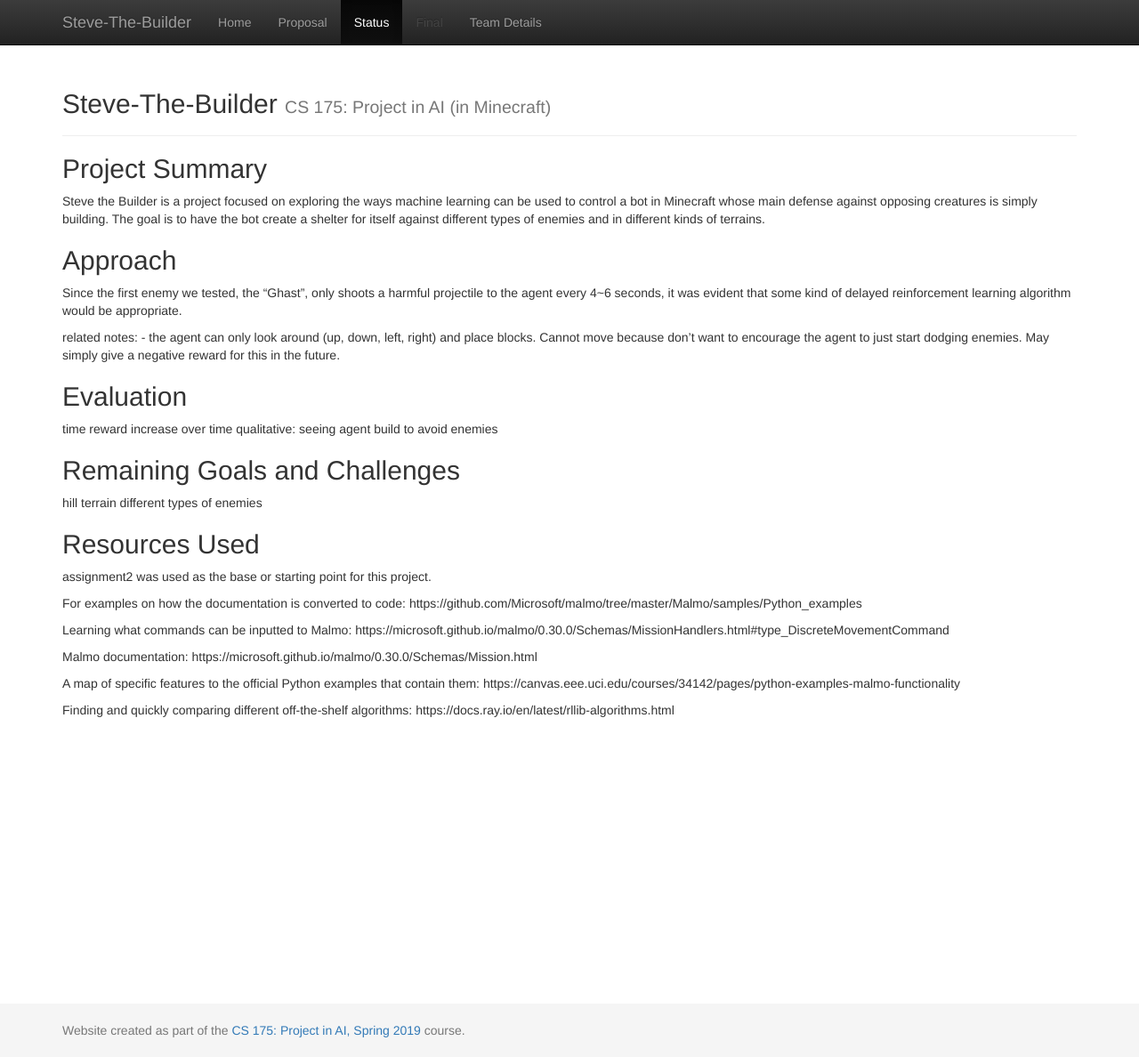
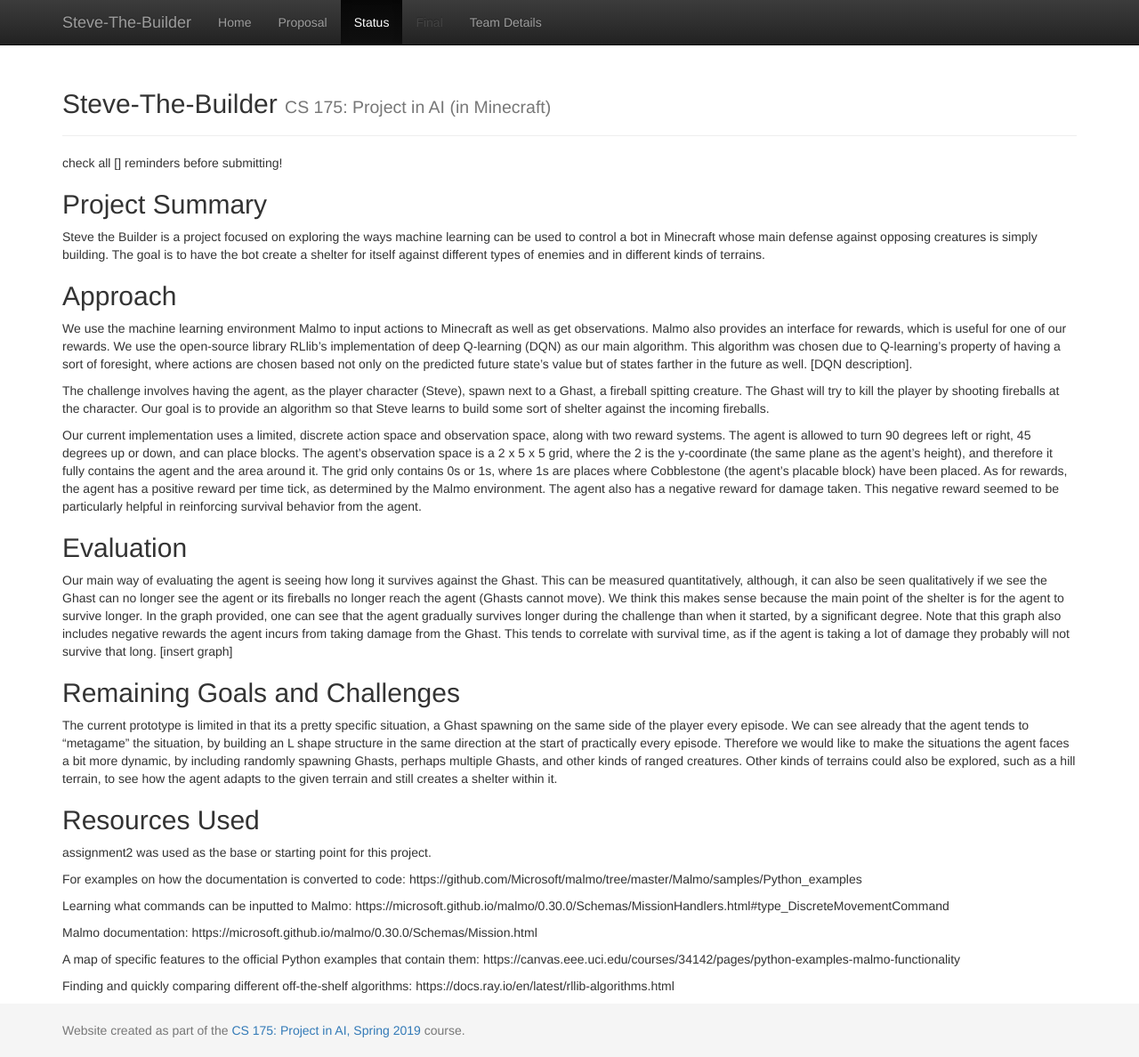
Before and after one commit to Timmichi/Steve-The-Builder, a Jekyll site: the page built from docs/status.md, in a window 1280 px wide and 1188 px high. Shown: the whole window at 89% size. Built offline with Jekyll 4.4.1, drawn with Linux system fonts in a browser that asks for light colours.

Commit message:
status report rough draft

```diff
--- a/docs/status.md
+++ b/docs/status.md
@@ -2,20 +2,23 @@
 layout: default
 title: Status
 ---
+check all [] reminders before submitting!
+
 ## Project Summary
 Steve the Builder is a project focused on exploring the ways machine learning can be used to control a bot in Minecraft whose main defense against opposing creatures is simply building. The goal is to have the bot create a shelter for itself against different types of enemies and in different kinds of terrains.
 
 ## Approach
-Since the first enemy we tested, the "Ghast", only shoots a harmful projectile to the agent every 4~6 seconds, it was evident that some kind of delayed reinforcement learning algorithm would be appropriate.
+We use the machine learning environment Malmo to input actions to Minecraft as well as get observations. Malmo also provides an interface for rewards, which is useful for one of our rewards. We use the open-source library RLlib's implementation of deep Q-learning (DQN) as our main algorithm. This algorithm was chosen due to Q-learning's property of having a sort of foresight, where actions are chosen based not only on the predicted future state's value but of states farther in the future as well. [DQN description].
 
-related notes:
-    - the agent can only look around (up, down, left, right) and place blocks. Cannot move because don't want to encourage the agent to just start dodging enemies. May simply give a negative reward for this in the future.
+The challenge involves having the agent, as the player character (Steve), spawn next to a Ghast, a fireball spitting creature. The Ghast will try to kill the player by shooting fireballs at the character. Our goal is to provide an algorithm so that Steve learns to build some sort of shelter against the incoming fireballs.
+
+Our current implementation uses a limited, discrete action space and observation space, along with two reward systems. The agent is allowed to turn 90 degrees left or right, 45 degrees up or down, and can place blocks. The agent's observation space is a 2 x 5 x 5 grid, where the 2 is the y-coordinate (the same plane as the agent's height), and therefore it fully contains the agent and the area around it. The grid only contains 0s or 1s, where 1s are places where Cobblestone (the agent's placable block) have been placed. As for rewards, the agent has a positive reward per time tick, as determined by the Malmo environment. The agent also has a negative reward for damage taken. This negative reward seemed to be particularly helpful in reinforcing survival behavior from the agent.
+
 ## Evaluation
-time reward increase over time
-qualitative: seeing agent build to avoid enemies
+Our main way of evaluating the agent is seeing how long it survives against the Ghast. This can be measured quantitatively, although, it can also be seen qualitatively if we see the Ghast can no longer see the agent or its fireballs no longer reach the agent (Ghasts cannot move). We think this makes sense because the main point of the shelter is for the agent to survive longer. In the graph provided, one can see that the agent gradually survives longer during the challenge than when it started, by a significant degree. Note that this graph also includes negative rewards the agent incurs from taking damage from the Ghast. This tends to correlate with survival time, as if the agent is taking a lot of damage they probably will not survive that long. [insert graph]
+
 ## Remaining Goals and Challenges
-hill terrain
-different types of enemies
+The current prototype is limited in that its a pretty specific situation, a Ghast spawning on the same side of the player every episode. We can see already that the agent tends to "metagame" the situation, by building an L shape structure in the same direction at the start of practically every episode. Therefore we would like to make the situations the agent faces a bit more dynamic, by including randomly spawning Ghasts, perhaps multiple Ghasts, and other kinds of ranged creatures. Other kinds of terrains could also be explored, such as a hill terrain, to see how the agent adapts to the given terrain and still creates a shelter within it.
 
 ## Resources Used
 assignment2 was used as the base or starting point for this project.
--- a/src/main.py
+++ b/src/main.py
@@ -249,7 +249,7 @@ class DiamondCollector(gym.Env):
         """
         my_mission = MalmoPython.MissionSpec(self.get_mission_xml(), True)
         my_mission_record = MalmoPython.MissionRecordSpec()
-        my_mission.requestVideo(800, 500)
+        my_mission.requestVideo(1200, 720)
         my_mission.setViewpoint(1)
 
         max_retries = 3
```
